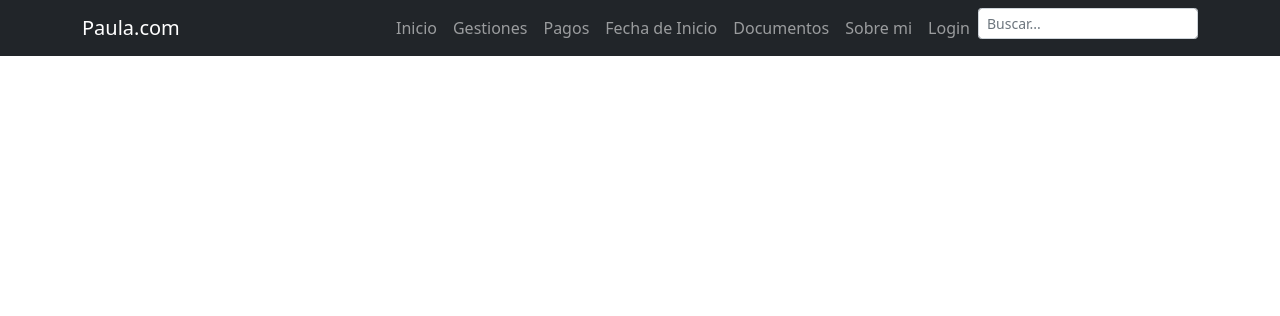
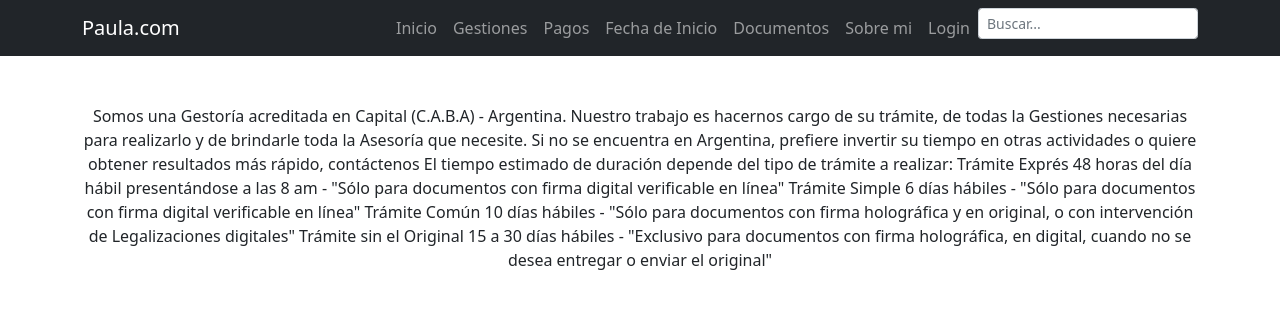
Before and after one commit to Pauladrd/EntregaCoder, a Django app: page /sobremi/ in a window 1280 px wide. Shown: the top 316 px of the page. Run offline with Django 4.2, Linux system fonts and the light colour scheme; some libraries are stand-ins or nearby versions.

Commit message:
cambio 25 junio

```diff
--- a/APPfinal/templates/APPfinal/sobremi.html
+++ b/APPfinal/templates/APPfinal/sobremi.html
@@ -3,7 +3,33 @@
 {% block content %}
 
 <div class="text-center mt-5">
-        <p></p>
+        <p>
+            Somos una Gestoría acreditada en Capital (C.A.B.A) - Argentina. Nuestro trabajo es hacernos cargo de su trámite, de todas la Gestiones necesarias para realizarlo y de brindarle toda la Asesoría que necesite.
+
+            Si no se encuentra en Argentina, prefiere invertir su tiempo en otras actividades o quiere obtener resultados más rápido, contáctenos
+            El tiempo estimado de duración depende del tipo de trámite a realizar:
+
+            Trámite Exprés
+
+            48 horas del día hábil presentándose a las 8 am - "Sólo para documentos con firma digital verificable en línea"
+
+
+            Trámite Simple
+
+            6 días hábiles - "Sólo para documentos con firma digital verificable en línea"
+
+
+            Trámite Común
+
+            10 días hábiles - "Sólo para documentos con firma holográfica y en original, o con intervención de Legalizaciones digitales"
+
+
+            Trámite sin el Original
+
+            15 a 30 días hábiles - "Exclusivo para documentos con firma holográfica, en digital, cuando no se desea entregar o enviar el original"
+
+
+        </p>
 
 </div>
 
```
